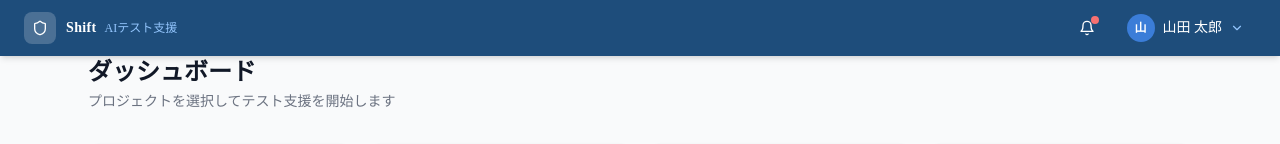
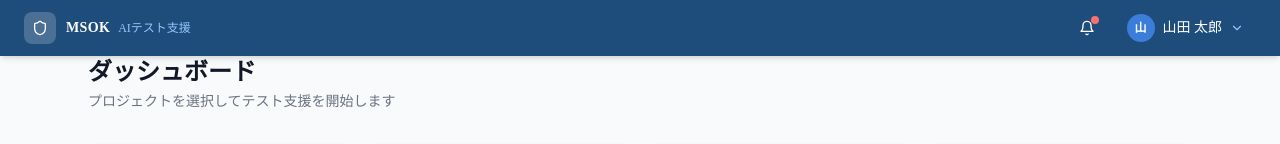
Before and after one commit to sleipnir167/test-AIsupport, a Next.js app in the folder shift-test-support/: page /dashboard in a window 1280 px wide. Shown: the top 144 px of the page. Built offline with nearby package versions, Linux system fonts and the light colour scheme; no server answers; the database is empty.

Commit message:
Add files via upload

```diff
--- a/shift-test-support/src/components/layout/AppHeader.tsx
+++ b/shift-test-support/src/components/layout/AppHeader.tsx
@@ -16,7 +16,7 @@ export default function AppHeader() {
           <Shield className="w-4 h-4 text-white" />
         </div>
         <div className="leading-none">
-          <span className="font-bold text-sm tracking-wide">Shift</span>
+          <span className="font-bold text-sm tracking-wide">MSOK</span>
           <span className="text-shift-300 text-xs ml-2">AIテスト支援</span>
         </div>
       </Link>
```
